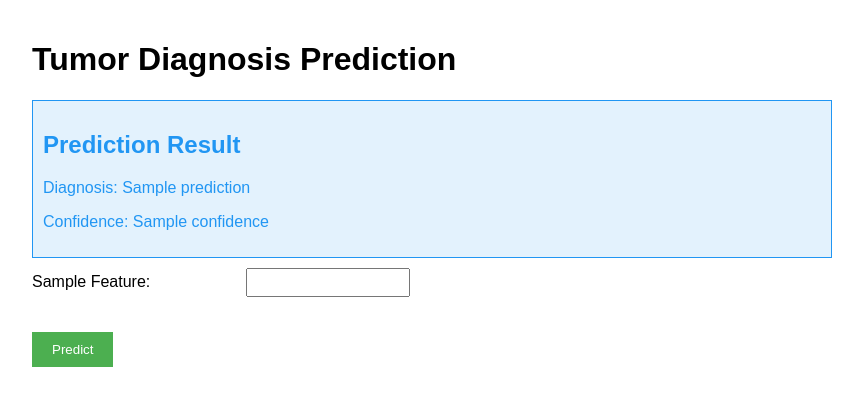
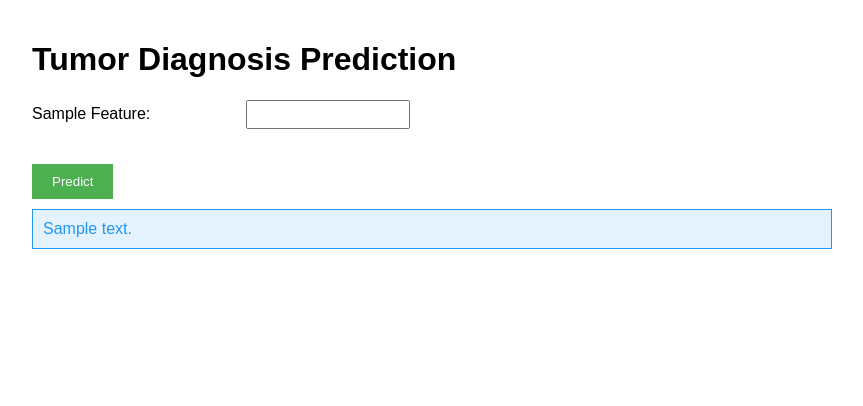
Before and after one commit to annabellejkanch/BreastCancerTumorPrediction, a Flask app: template templates/index.html in a window 1280 px wide. Shown: the top 406 px of the page, without its empty margins (208-1071 px from the left). Run offline with Flask 3, Linux system fonts and the light colour scheme; the template is opened without the code that fills it: most values are stand-ins (such as "Sample title", 1, 10 or a date in 2020); parts of the project's set-up code (start-up, migrations or seed data) failed here and were passed over.

Commit message:
Update index.html

```diff
--- a/templates/index.html
+++ b/templates/index.html
@@ -66,23 +66,6 @@
 <body>
     <h1>Tumor Diagnosis Prediction</h1>
 
-    {% if error %}
-    <div class="error">
-        <h2>Error</h2>
-        <p>{{ error }}</p>
-    </div>
-    {% endif %}
-
-    {% if prediction %}
-    <div class="prediction">
-        <h2>Prediction Result</h2>
-        <p>Diagnosis: {{ prediction }}</p>
-        {% if confidence %}
-        <p>Confidence: {{ confidence }}</p>
-        {% endif %}
-    </div>
-    {% endif %}
-
     <form action="{{ url_for('predict') }}" method="POST" id="predictionForm">
         {% for feature in features %}
         <div class="form-group">
@@ -94,25 +77,12 @@
                    required>
         </div>
         {% endfor %}
-        <button type="submit" id="submitBtn">Predict</button>
+        <button type="submit">Predict</button>
     </form>
-
-    <div class="loading" id="loadingIndicator">
-        Processing prediction...
+    {% if prediction_text %}
+    <div class="prediction">
+        {{ prediction_text }}
     </div>
-
-    <script>
-        // Show loading indicator when form is submitted
-        document.getElementById('predictionForm').addEventListener('submit', function(e) {
-            document.getElementById('loadingIndicator').style.display = 'block';
-            document.getElementById('submitBtn').disabled = true;
-        });
-
-        // If there was an error, re-enable the submit button
-        {% if error %}
-            document.getElementById('submitBtn').disabled = false;
-            document.getElementById('loadingIndicator').style.display = 'none';
-        {% endif %}
-    </script>
+    {% endif %}
 </body>
 </html>
```
